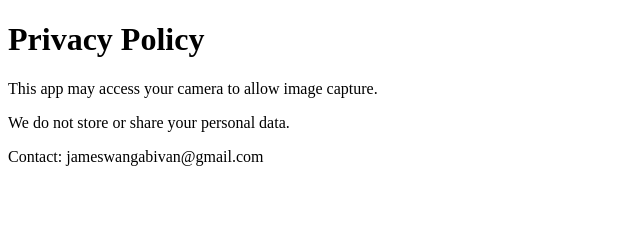
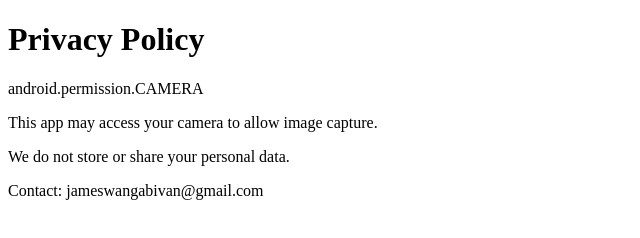
Before and after one commit to tembulamusa/privacy-policy, a plain HTML site: page index.html in a window 1280 px wide. Shown: the whole page, without its empty margins (0-640 px from the left). Drawn offline with Linux system fonts and the light colour scheme.

Commit message:
Update index.html

```diff
--- a/index.html
+++ b/index.html
@@ -5,6 +5,7 @@
 </head>
 <body>
   <h1>Privacy Policy</h1>
+  <p>android.permission.CAMERA</p>
   <p>This app may access your camera to allow image capture.</p>
   <p>We do not store or share your personal data.</p>
   <p>Contact: jameswangabivan@gmail.com</p>
```
